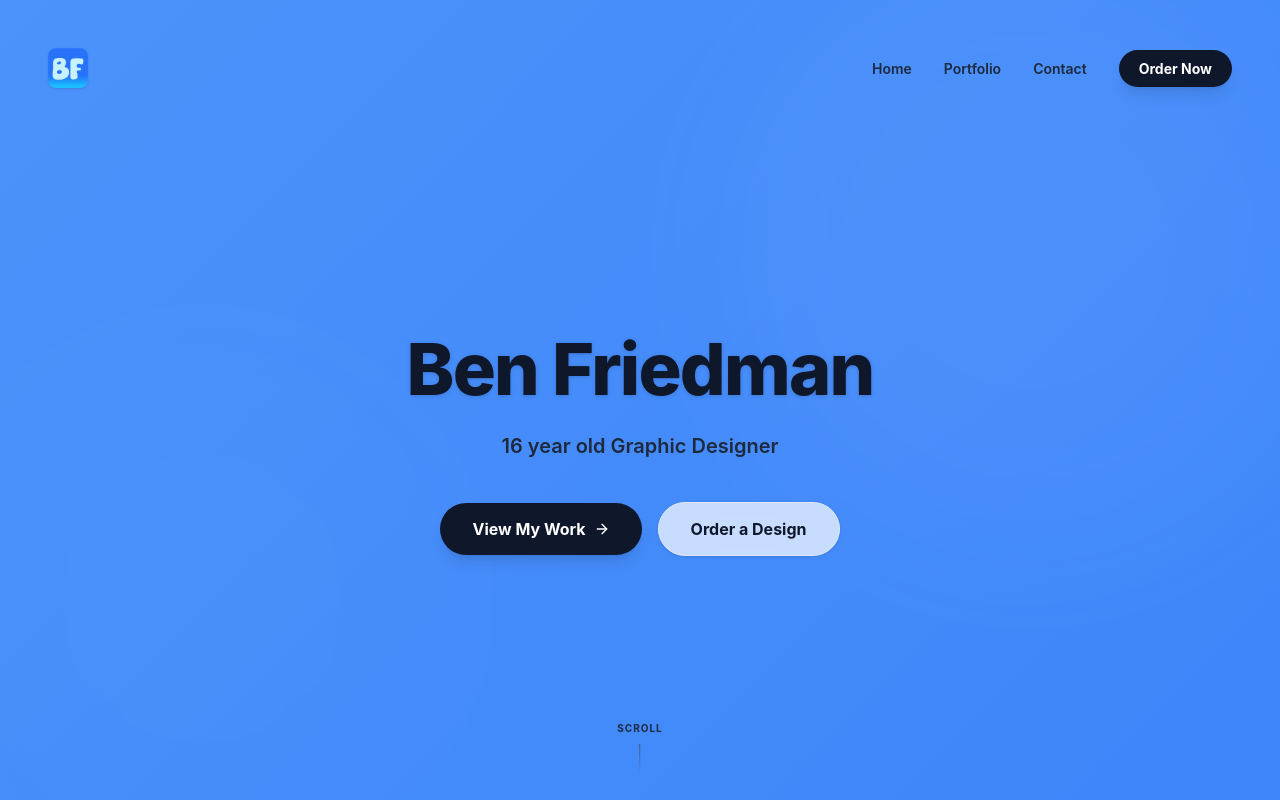
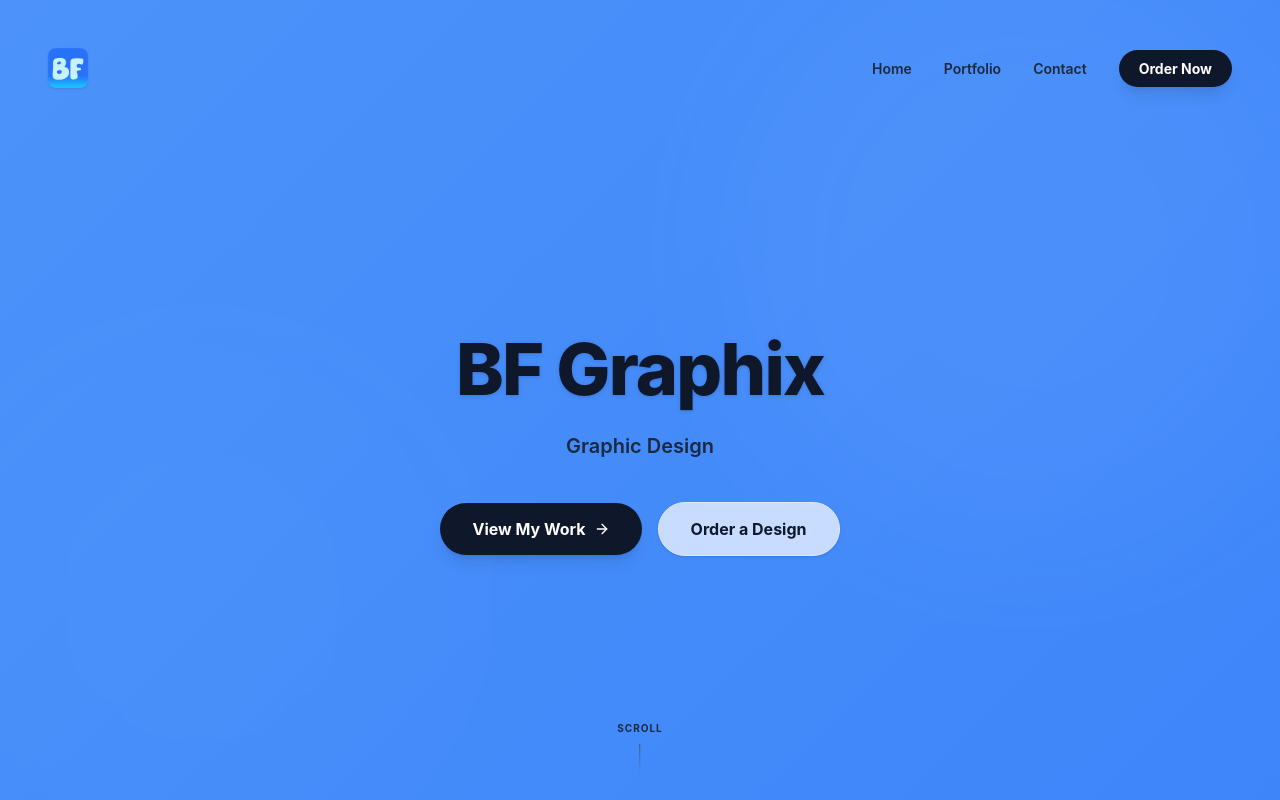
Before and after one commit to tbsjmd/Ben_Friedman, a React (Vite) app: page / in a window 1280 px wide. Shown: the top 800 px of the page. Built offline with nearby package versions, Linux system fonts and the light colour scheme; no server answers.

Commit message:
Update Hero

```diff
--- a/src/components/Hero.jsx
+++ b/src/components/Hero.jsx
@@ -37,10 +37,10 @@ export default function Hero() {
           style={{ opacity }}
         >
           <h1 className="text-4xl sm:text-5xl md:text-7xl font-extrabold tracking-tight mb-4 text-slate-900 leading-tight drop-shadow-sm">
-            Ben Friedman
+            BF Graphix
           </h1>
           <p className="text-lg md:text-xl text-slate-800 mb-10 max-w-2xl mx-auto leading-relaxed font-semibold">
-            16 year old Graphic Designer
+            Graphic Design
           </p>
 
           <div className="flex flex-col sm:flex-row items-center justify-center gap-4">
```
